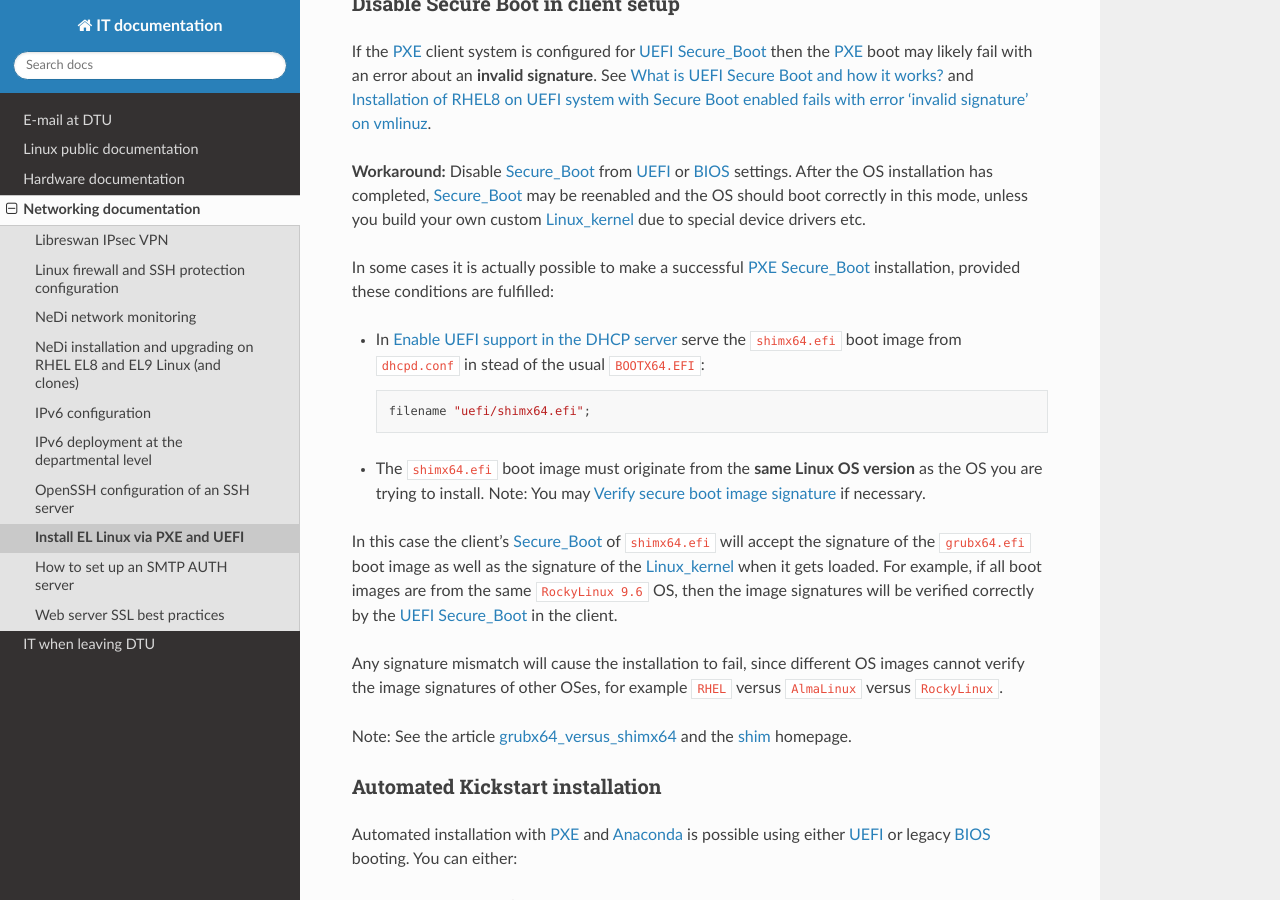
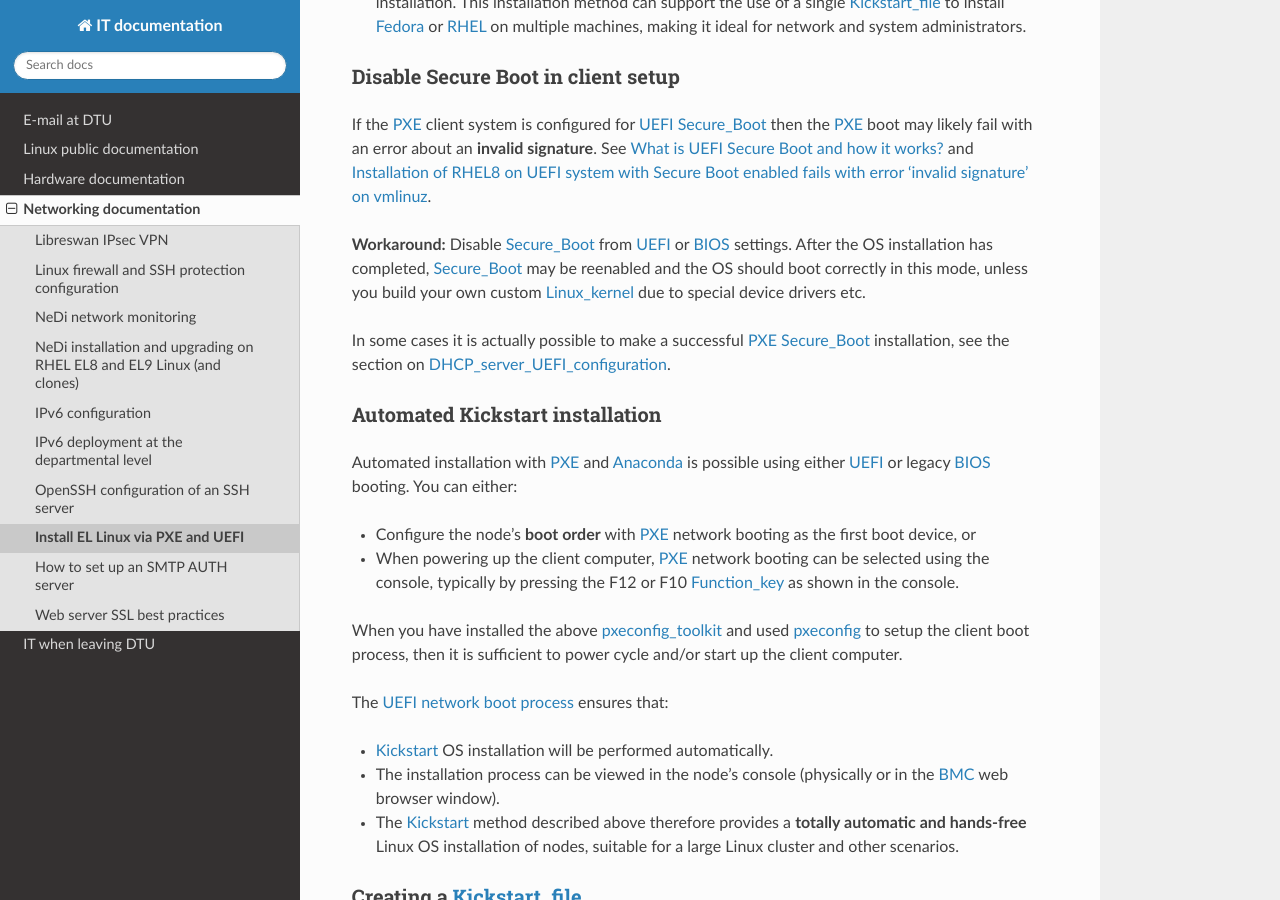
Before and after one commit to OleHolmNielsen/ITwiki, a Sphinx documentation site: the page built from docs/PXE_and_UEFI.rst, in a window 1280 px wide and 900 px high, scrolled down 12349 px. Built offline with Sphinx 7.4.7 and the Read the Docs theme 3.1.0, drawn with Linux system fonts in a browser that asks for light colours; some of the changed text lies outside the part shown.

Commit message:
Minor edit

```diff
--- a/docs/PXE_and_UEFI.rst
+++ b/docs/PXE_and_UEFI.rst
@@ -300,7 +300,7 @@ You should therefore serve the ``shimx64.efi`` first-stage bootloader image::
         filename "pxelinux.0";
   }
 
-The ``shimx64.efi`` chainloads ``grubx64.efi`` after verifying the Secure_Boot_ signatures,
+The ``shimx64.efi`` chainloads ``grubx64.efi`` after you Verify_signatures_,
 and this also works on clients that have disabled the Secure_Boot_ feature.
 
 Note: The ``shimx64.efi`` and ``grubx64.efi`` bootloader_ images must be copied from the
@@ -600,26 +604,7 @@ After the OS installation has completed, Secure_Boot_ may be reenabled and the O
 unless you build your own custom Linux_kernel_ due to special device drivers etc.
 
 In some cases it is actually possible to make a successful PXE_ Secure_Boot_ installation,
-provided these conditions are fulfilled:
-
-* In :ref:`DHCP_server_UEFI_configuration` serve the ``shimx64.efi`` boot image from ``dhcpd.conf``
-  in stead of the usual ``BOOTX64.EFI``::
-
-    filename "uefi/shimx64.efi";
-
-* The ``shimx64.efi`` boot image must originate from the **same Linux OS version** as the OS you are trying to install.
-  Note: You may :ref:`Verify_signatures` if necessary.
-
-In this case the client's Secure_Boot_ of ``shimx64.efi`` will accept the signature of the ``grubx64.efi`` boot image
-as well as the signature of the Linux_kernel_ when it gets loaded.
-For example, if all boot images are from the same ``RockyLinux 9.6`` OS,
-then the image signatures will be verified correctly by the UEFI_ Secure_Boot_ in the client.
-
-Any signature mismatch will cause the installation to fail,
-since different OS images cannot verify the image signatures of other OSes,
-for example ``RHEL`` versus ``AlmaLinux`` versus ``RockyLinux``.
-
-Note: See the article grubx64_versus_shimx64_ and the shim_ homepage.
+see the section on DHCP_server_UEFI_configuration_.
 
 Automated Kickstart installation
 -----------------------------------
```
Also changed, not shown: other parts of docs/PXE_and_UEFI.rst (+6 -2 lines).
